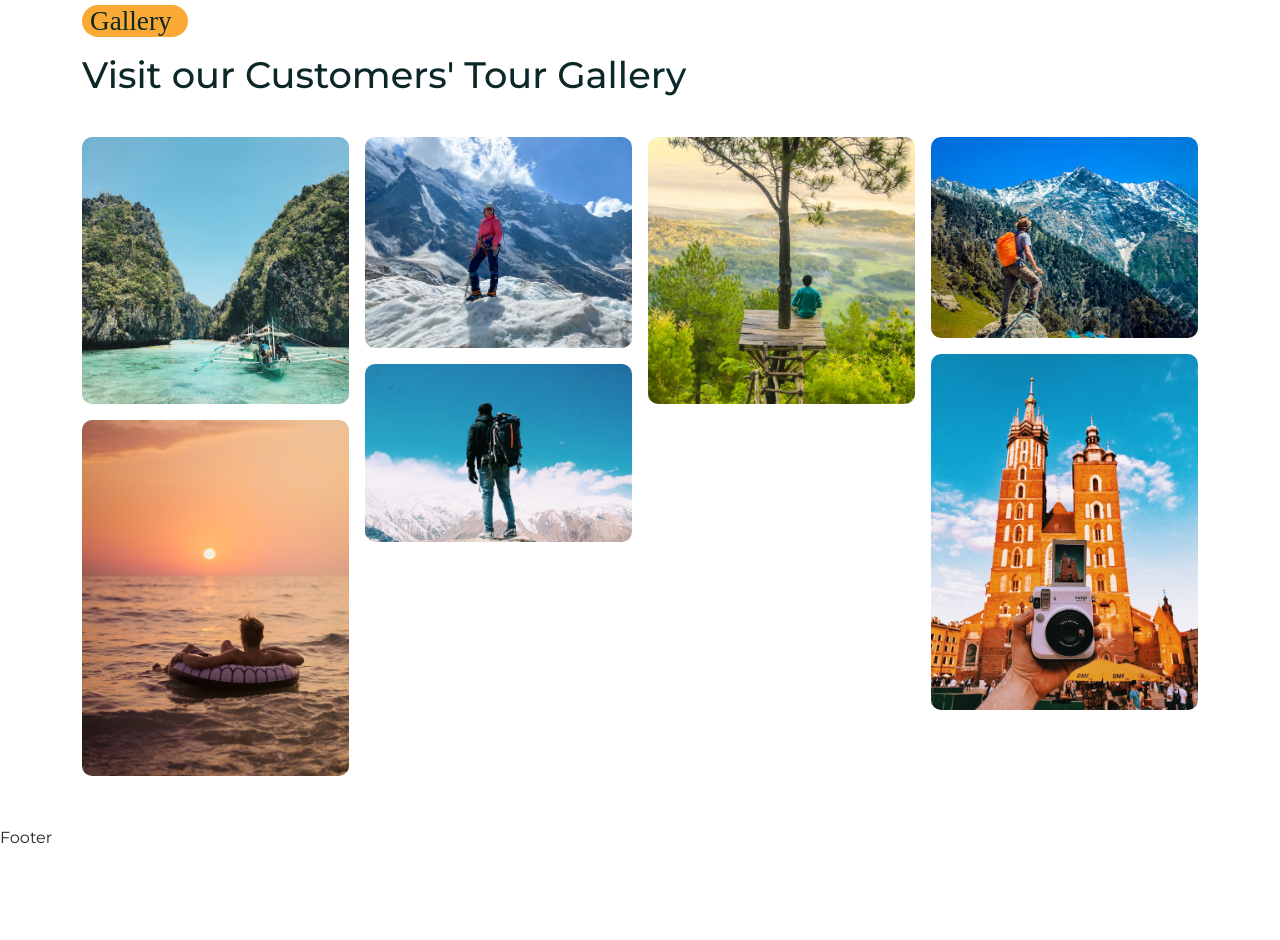
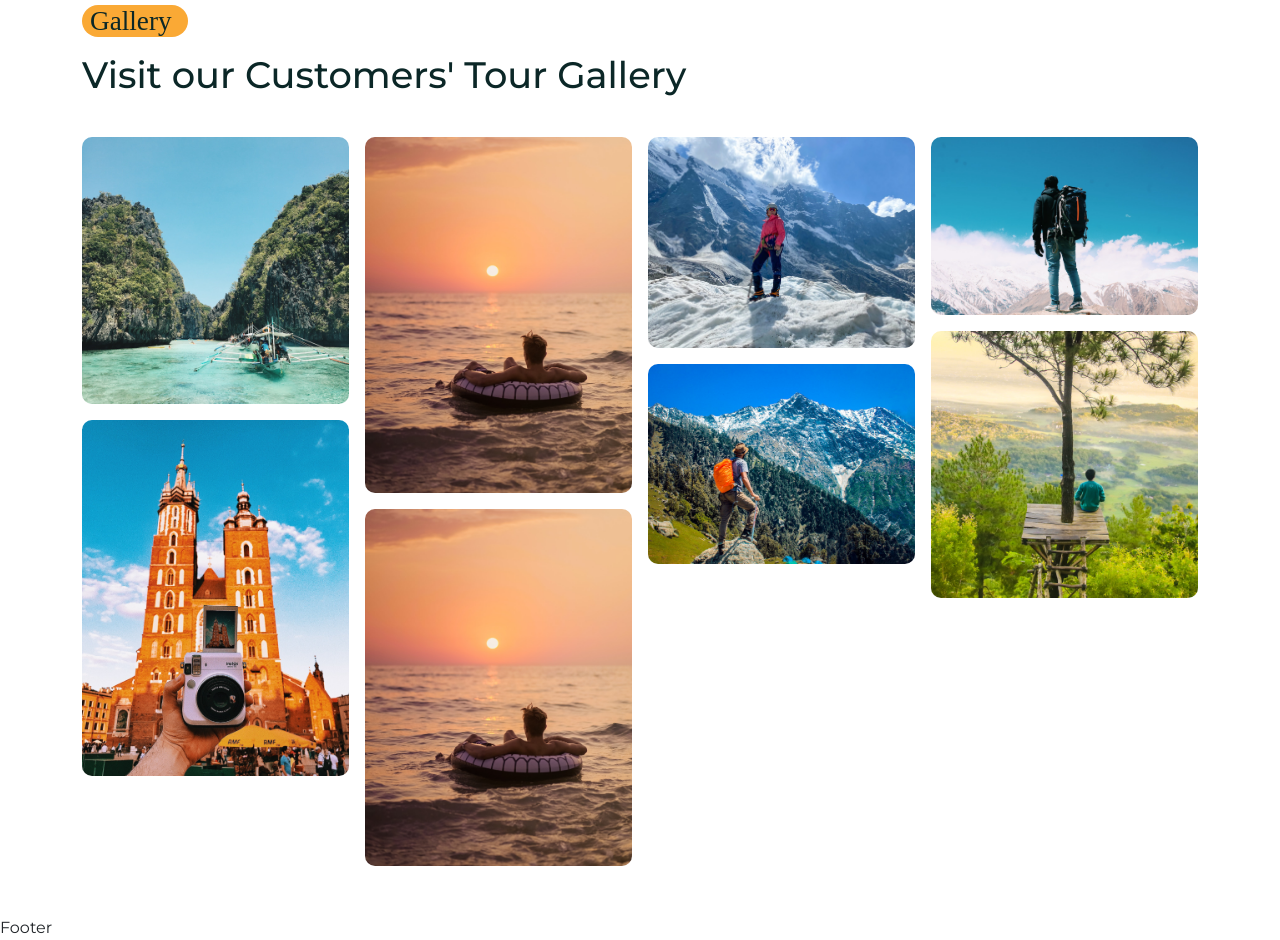
Before and after one commit to Tech-Ninja478/Tour-Management, a React (Create React App) app in the folder frontend/: page /home in a window 1280 px wide. Shown: the part 2620-3560 px from the top of the page. Before the commit the page ends 3470 px from the top, so only its background shows below. Built offline with nearby package versions, Linux system fonts and the light colour scheme; a web font is replaced by a local one.

Commit message:
Gallery Section Complete

```diff
--- a/frontend/src/components/Image_Gallery/MasonryImagesGallery.jsx
+++ b/frontend/src/components/Image_Gallery/MasonryImagesGallery.jsx
@@ -1,21 +1,30 @@
-import React from 'react'
-import Masonry, { ResponsiveMasonry } from 'react-responsive-masonry'
-import galleryImages from './galleryImages'
+import React from 'react';
+import Masonry, { ResponsiveMasonry } from 'react-responsive-masonry';
+import galleryImages from './galleryImages';
 
 const MasonryImagesGallery = () => {
     return (
         <ResponsiveMasonry columnsCountBreakPoints={{ 350: 1, 768: 3, 992: 4 }}>
-            <Masonry gutter='1rem'>
-                {
-                    galleryImages.map((item, index) => (
-                        <img src={item} key={index} alt="" style={{ 'width': '100%', 'display': 'block', borderRadius: "10px" }}
-                        />
-                    ))
-                }
+            <Masonry gutter="1rem">
+                {galleryImages.map((item, index) => (
+                    <img
+                        className="masonry__img"
+                        src={item}
+                        key={index}
+                        alt=""
+                        style={{
+                            width: '100%',
+                            display: 'block',
+                            borderRadius: '10px',
+                            objectFit: 'cover', // Ensures image fills the box without distortion
+                            height: 'auto', // Maintain aspect ratio
+                            flexShrink: 0, // Prevent shrinking issues
+                        }}
+                    />
+                ))}
             </Masonry>
         </ResponsiveMasonry>
-    )
-}
+    );
+};
 
-
-export default MasonryImagesGallery
+export default MasonryImagesGallery;
--- a/frontend/src/components/Image_Gallery/galleryImages.js
+++ b/frontend/src/components/Image_Gallery/galleryImages.js
@@ -8,11 +8,12 @@ import galleryImg07 from "../../assets/images/gallery-07.jpg";
 
 const galleryImages = [
   galleryImg01,
+  galleryImg07,
   galleryImg02,
+  galleryImg06,
   galleryImg03,
   galleryImg04,
   galleryImg05,
-  galleryImg06,
   galleryImg07,
 ];
 
--- a/frontend/src/styles/home.css
+++ b/frontend/src/styles/home.css
@@ -100,3 +100,11 @@
   margin-bottom: 2.5rem;
   margin-top: 1rem;
 }
+
+.masonry__img {
+  transition: 0.3s;
+}
+
+.masonry__img:hover {
+  transform: scale(1.1);
+}
```
